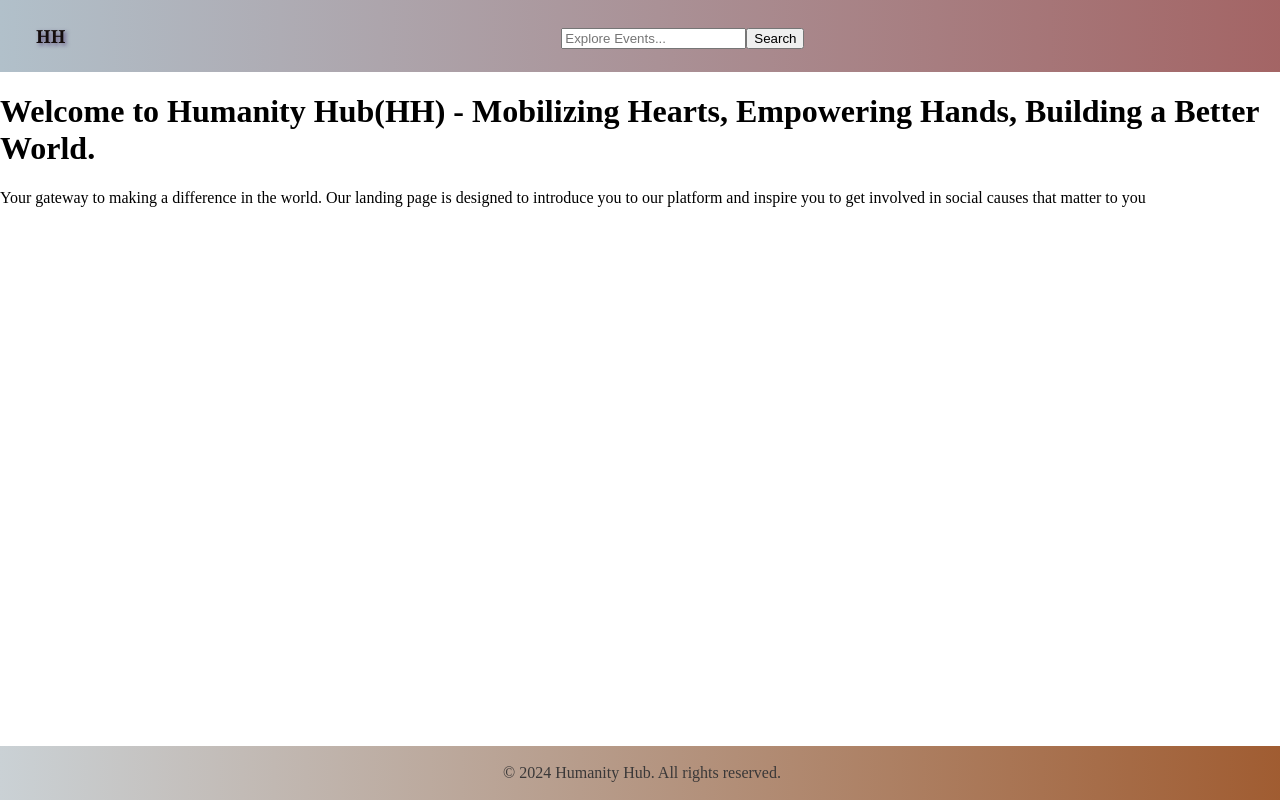
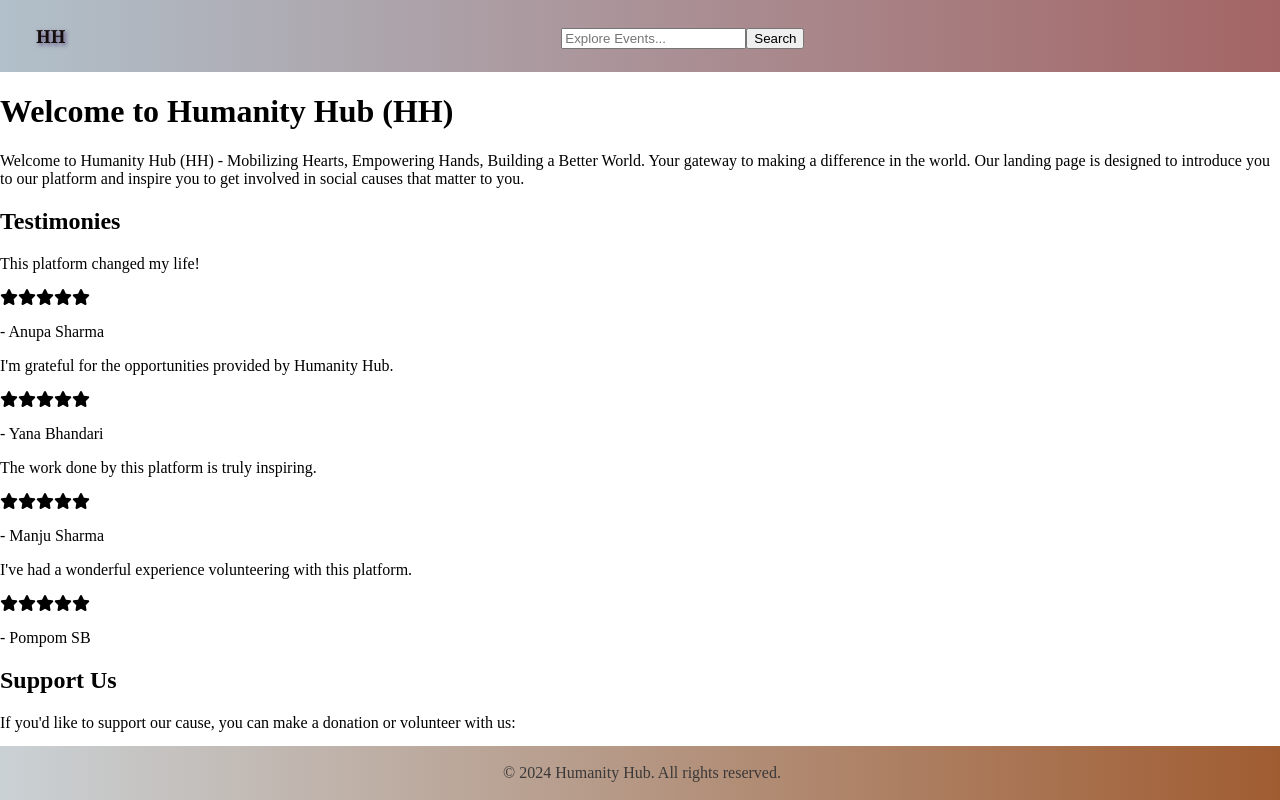
Before and after one commit to yana1al/HumanityHub, a React (Vite) app: page / in a window 1280 px wide. Shown: the top 800 px of the page. Built offline with nearby package versions, Linux system fonts and the light colour scheme.

Commit message:
Adding more info

```diff
--- a/src/components/Home.jsx
+++ b/src/components/Home.jsx
@@ -1,14 +1,69 @@
+import React from "react";
+import { Link } from "react-router-dom";
+import { FontAwesomeIcon } from "@fortawesome/react-fontawesome";
+import { faStar } from "@fortawesome/free-solid-svg-icons";
 import "../App.css";
 
 const Home = () => {
+  const testimonies = [
+    {
+      id: 1,
+      name: "Anupa Sharma",
+      testimony: "This platform changed my life!",
+      rating: 5
+    },
+    {
+      id: 2,
+      name: "Yana Bhandari",
+      testimony: "I'm grateful for the opportunities provided by Humanity Hub.",
+      rating: 5
+    },
+    {
+      id: 3,
+      name: "Manju Sharma",
+      testimony: "The work done by this platform is truly inspiring.",
+      rating: 5
+    },
+    {
+      id: 4,
+      name: "Pompom SB",
+      testimony: "I've had a wonderful experience volunteering with this platform.",
+      rating: 5
+    }
+  ];
+
+  const renderStars = (rating) => {
+    const stars = [];
+    for (let i = 0; i < rating; i++) {
+      stars.push(<FontAwesomeIcon key={i} icon={faStar} className="star-icon" />);
+    }
+    return stars;
+  };
+
   return (
     <div className="home">
-      <h1>
-        Welcome to Humanity Hub(HH) - Mobilizing Hearts, Empowering Hands, Building a Better World.
-      </h1>
+      <h1>Welcome to Humanity Hub (HH)</h1>
       <p>
-      Your gateway to making a difference in the world. Our landing page is designed to introduce you to our platform and inspire you to get involved in social causes that matter to you
+        Welcome to Humanity Hub (HH) - Mobilizing Hearts, Empowering Hands, Building a Better World. Your gateway to making a difference in the world. Our landing page is designed to introduce you to our platform and inspire you to get involved in social causes that matter to you.
       </p>
+      <h2>Testimonies</h2>
+      <div className="testimonies">
+        {testimonies.map(testimony => (
+          <div key={testimony.id} className="testimony">
+            <p>{testimony.testimony}</p>
+            <div className="rating">
+              {renderStars(testimony.rating)}
+            </div>
+            <p>- {testimony.name}</p>
+          </div>
+        ))}
+      </div>
+      <h2>Support Us</h2>
+      <p>If you'd like to support our cause, you can make a donation or volunteer with us:</p>
+      <div className="support-links">
+        <Link to="/donate" className="donate-link">Donate</Link>
+        <Link to="/volunteer" className="volunteer-link">Volunteer</Link>
+      </div>
     </div>
   );
 };
```
